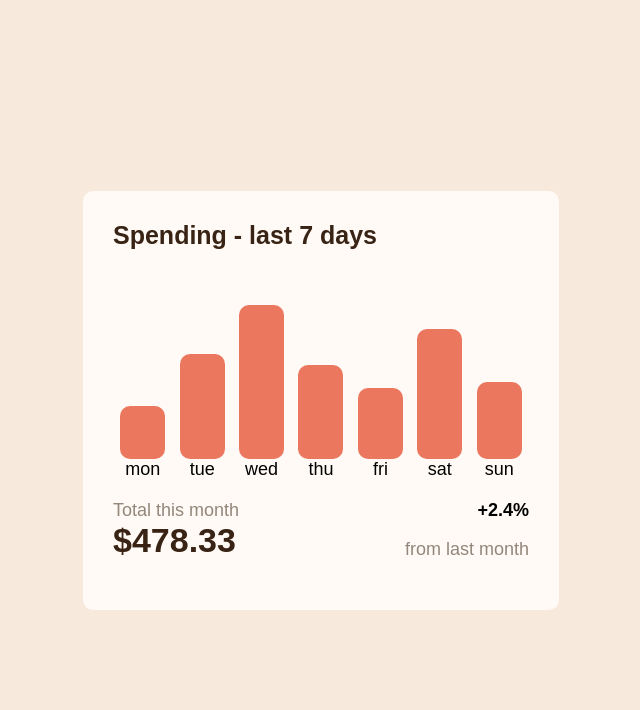
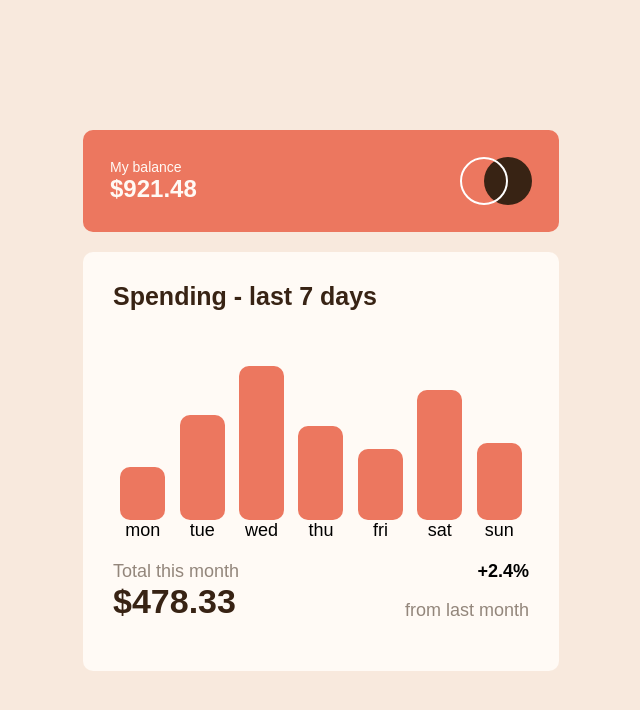
Before and after one commit to alfiemitchell123/Expenses-Chart-Component, a plain HTML site: page index.html in a window 1280 px wide. Shown: the whole page, without its empty margins (319-959 px from the left). Drawn offline with Linux system fonts and the light colour scheme.

Commit message:
finished challenge

```diff
--- a/index.html
+++ b/index.html
@@ -18,7 +18,13 @@
   <main>
     <div class="container">
       <div class="balance">
-
+        <div class="text-container">
+          <p id="balance-title">My balance</p>
+          <p id="balance-amt">$921.48</p>
+        </div>
+        <div class="img-container">
+          <img src="/images/logo.svg" alt="Logo">
+        </div>
       </div>
 
       <div class="white-container">
--- a/styles/input.scss
+++ b/styles/input.scss
@@ -33,6 +33,49 @@ main {
     justify-content: center;
     align-items: center;
     height: 100vh;
+}
+
+.container {
+    display: grid;
+    gap: 20px;
+}
+
+.balance {
+    display: grid;
+    grid-template-columns: auto auto;
+    background: $soft-red;
+    padding: 1.5em;
+    border-radius: 10px;
+    align-items: center;
+
+    #balance-title,
+    #balance-amt {
+        color: $pale-orange;
+    }
+
+    #balance-title {
+        font-size: 14px;
+    }
+
+    #balance-amt {
+        font-weight: bold;
+        font-size: 24px;
+    }
+
+    .text-container {
+        grid-column: 1;
+    }
+
+    .img-container {
+        grid-column: 2;
+        display: flex;
+        justify-content: flex-end;
+        ;
+    }
+
+    img {
+        max-width: 100%;
+    }
 }
 
 .white-container {
```
Also changed, not shown: design/screenshot.jpg (added), styles/output.css, 3 other files.
